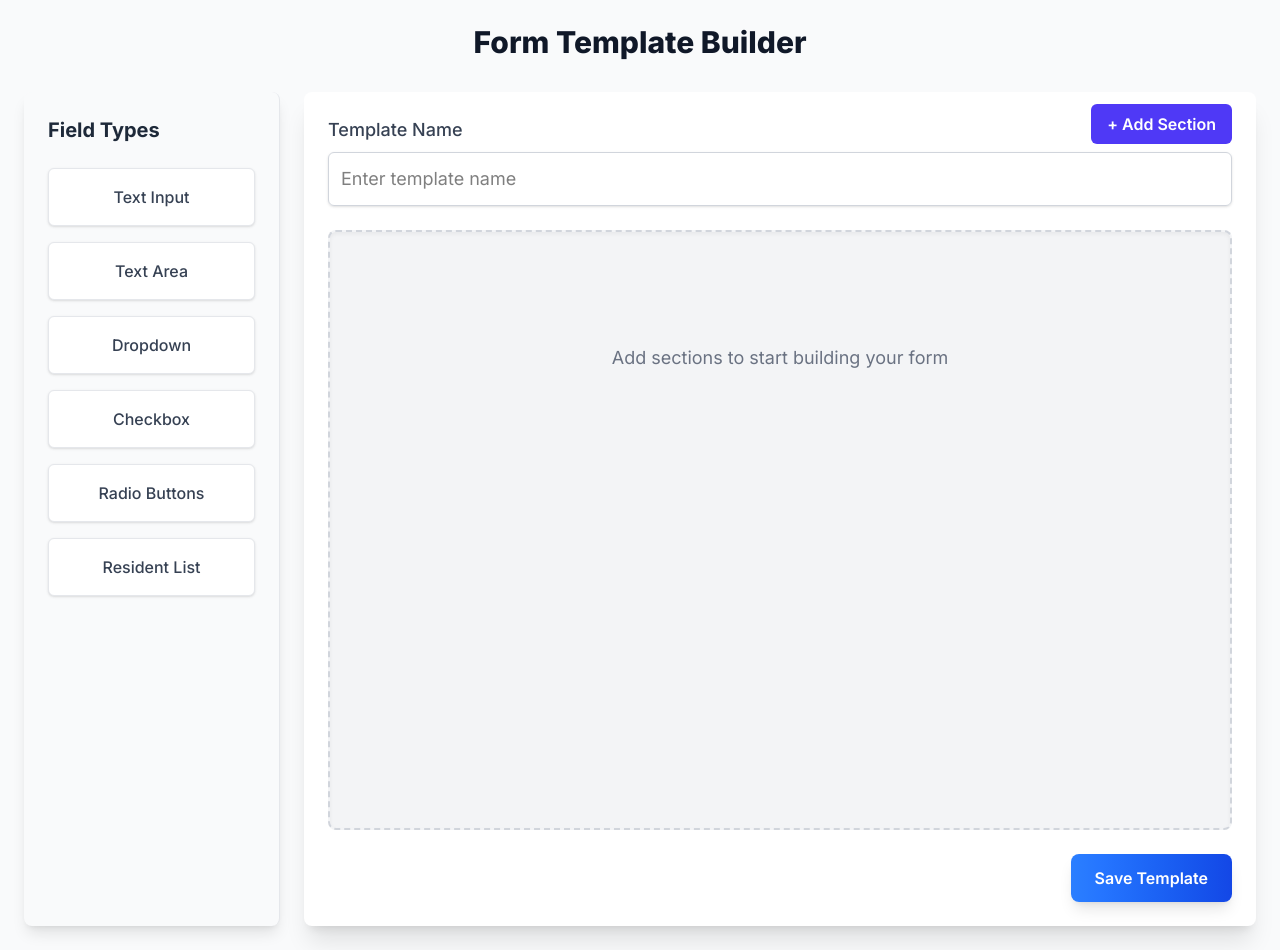
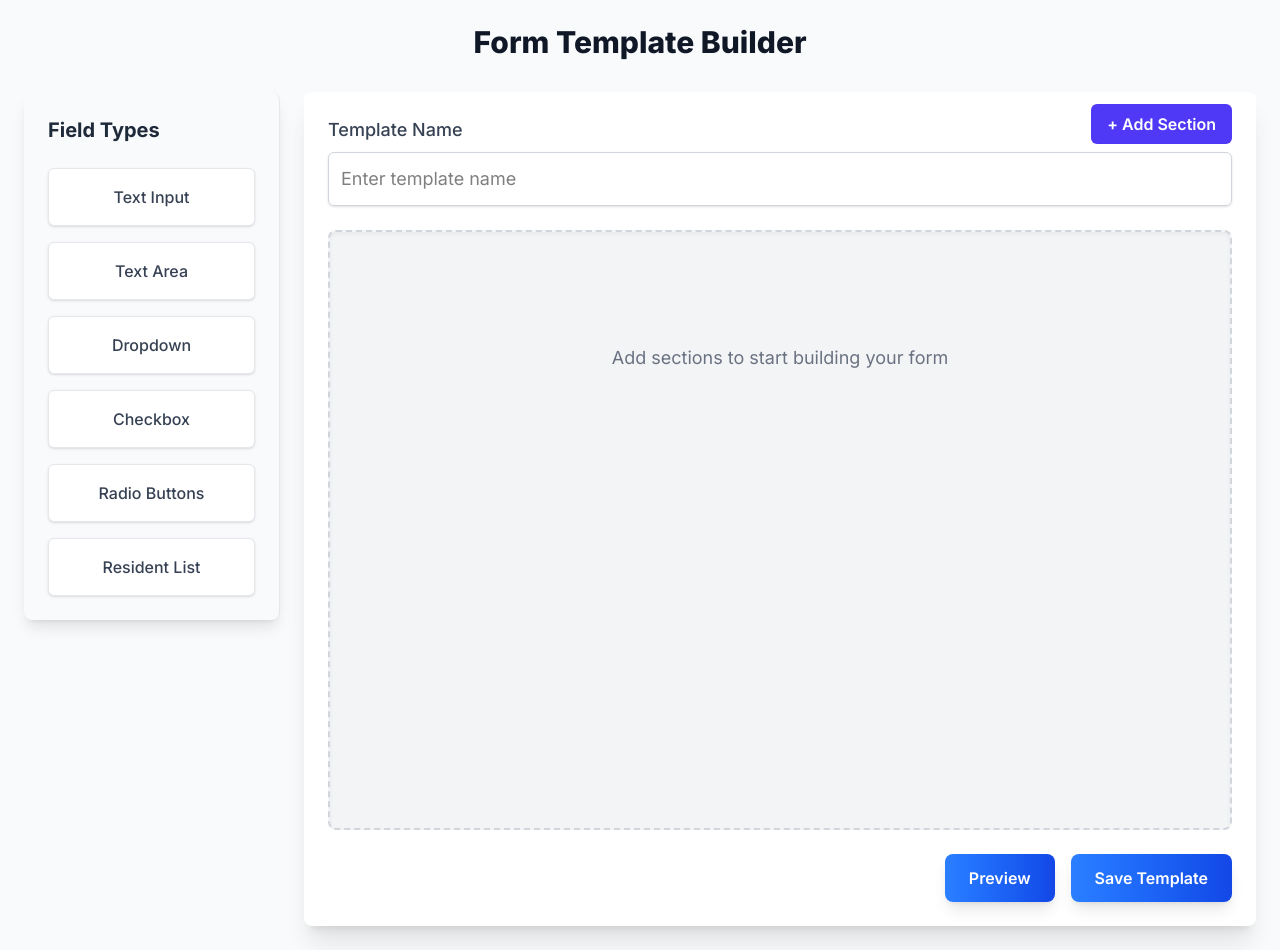
Before and after one commit to dheerendra63939580/formBuilder, a React (Vite) app: page /create-template in a window 1280 px wide. Built offline with nearby package versions, Linux system fonts and the light colour scheme.

Commit message:
feat: add preview template functionality

```diff
--- a/src/pages/FieldItem.jsx
+++ b/src/pages/FieldItem.jsx
@@ -17,7 +17,7 @@ const FieldItem = ({ field, onSelectField, onDeleteField }) => {
             style={style}
             className="flex items-center justify-between p-4 mb-3 bg-white rounded-lg shadow-md border border-gray-200 hover:border-blue-400 transition duration-200 ease-in-out cursor-grab"
         >
-            <div className="flex-grow" onClick={() => onSelectField(field)}>
+            <div className="flex-grow" >
                 <p className="font-semibold text-gray-800">{field.label || `Untitled ${field.type}`}</p>
                 <p className="text-sm text-gray-500">Type: {field.type}</p>
             </div>
--- a/src/pages/Modal.jsx
+++ b/src/pages/Modal.jsx
@@ -5,8 +5,8 @@ const Modal = ({ isOpen, onClose, title, children }) => {
     if (!isOpen) return null;
 
     return (
-        <div className="fixed inset-0 bg-gray-600 bg-opacity-50 flex items-center justify-center z-50 p-4">
-            <div className="bg-white rounded-lg shadow-xl w-full max-w-md p-6 relative">
+        <div className="fixed inset-0 bg-gray-600 bg-opacity-50 flex items-center justify-center z-50 p-4 overflow-y-scroll">
+            <div className={`bg-white rounded-lg shadow-xl w-full ${title !== "Preview" && "max-w-md"} p-6 relative`}>
                 <h3 className="text-xl font-semibold mb-4 text-gray-800">{title}</h3>
                 <button
                     onClick={onClose}
--- a/src/pages/Renderer.jsx
+++ b/src/pages/Renderer.jsx
@@ -2,7 +2,7 @@
 import React, { useState, useEffect } from 'react';
 import { useNavigate } from 'react-router-dom';
 
-const FormRenderer = ({ template, mode, initialData = {}, onSubmit }) => {
+const FormRenderer = ({ template, mode, initialData = {}, onSubmit, isPreview=false }) => {
     const [formData, setFormData] = useState({});
     const [errors, setErrors] = useState({});
     const navigate = useNavigate();
@@ -191,7 +191,7 @@ const FormRenderer = ({ template, mode, initialData = {}, onSubmit }) => {
                     </div>)
                 })}
 
-                {mode !== 'view' && (
+                {mode !== 'view' && !isPreview && (
                     <div className="flex justify-end pt-4">
                         <button
                             type="submit"
@@ -201,7 +201,7 @@ const FormRenderer = ({ template, mode, initialData = {}, onSubmit }) => {
                         </button>
                     </div>
                 )}
-                <div className="flex justify-center mt-4">
+                {!isPreview && <div className="flex justify-center mt-4">
                     <button
                         type="button"
                         onClick={() => navigate(-1)}
@@ -209,7 +209,7 @@ const FormRenderer = ({ template, mode, initialData = {}, onSubmit }) => {
                     >
                         Back
                     </button>
-                </div>
+                </div> }
             </form>
         </div>
     );
--- a/src/pages/Section.jsx
+++ b/src/pages/Section.jsx
@@ -30,26 +30,27 @@ const Section = ({ section, onAddField, onSelectField, onDeleteField, onSortEnd,
 
     return (
         <div
-            className="mb-6 p-4 border border-gray-300 rounded bg-white shadow-sm relative min-h-24"
+            className="p-4 border border-gray-300 rounded bg-white shadow-sm min-h-24"
             onDragOver={(e) => e.preventDefault()}
             onDrop={handleDrop}
         >
-            <h2 className="text-xl font-semibold text-gray-700 mb-4">{section.name}</h2>
-            <div className='absolute right-3 top-3 flex gap-2.5'>
-
-                <button type="button" className="bg-blue-500 p-2 text-white cursor-pointer" onClick={() => handleEditSectionModalOpen(section.id)}
+            <div className={`flex items-start ${section?.name?.length > 0 ? "justify-between" : "justify-end"}`}>
+                {section?.name?.length > 0 && <h2 className="text-xl font-semibold text-gray-700 mb-4">{section.name}</h2>}
+                <div className='flex gap-2.5 mb-4 [&>button]:rounded-lg [&>button]:text-white [&>button]:cursor-pointer [&>button]:p-1'>
+                    <button type="button" className="bg-blue-500" onClick={() => handleEditSectionModalOpen(section.id)}
                     >
                         Edit
                     </button>
-                <button type="button" className="bg-red-500 p-2 text-white cursor-pointer" onClick={() => handleDeleteSection(section.id)}
+                    <button type="button" className="bg-red-500" onClick={() => handleDeleteSection(section.id)}
                     >
                         Delete
                     </button>
                 </div>
+            </div>
             <DndContext sensors={sensors} collisionDetection={closestCenter} onDragEnd={(event) => onSortEnd(section.id, event)}>
                 <SortableContext items={section.fields.map(f => f.id)} strategy={verticalListSortingStrategy}>
                     <div
-                        className={`grid gap-4 grid-cols-${section.columns.sm} sm:grid-cols-${section.columns.sm} md:grid-cols-${section.columns.md} lg:grid-cols-${section.columns.lg}`}
+                        className={`grid gap-4`}
                     >
                         {section.fields.map((field) => (
                             <FieldItem
--- a/src/pages/SectionEditor.jsx
+++ b/src/pages/SectionEditor.jsx
@@ -36,7 +36,7 @@ const SectionEditor = ({ onSubmit, onCancel, isEditSection = false, editSectionD
                     </div>
                 ))}
             </div>
-            <div className="flex justify-end space-x-4">
+            <div className="flex justify-end space-x-4 [&>button]:cursor-pointer">
                 <button onClick={onCancel} className="px-4 py-2 bg-gray-200 rounded">Cancel</button>
                 <button onClick={handleSubmit} className="px-4 py-2 bg-blue-600 text-white rounded">{isEditSection ? "Update Section" : "Add Section"}</button>
             </div>
--- a/src/pages/Sidebar.jsx
+++ b/src/pages/Sidebar.jsx
@@ -12,7 +12,7 @@ const Sidebar = ({ onAddField }) => {
     ];
 
     return (
-        <div className="w-64 bg-gray-50 p-6 border-r border-gray-200 shadow-lg rounded-lg">
+        <div className="w-64 bg-gray-50 p-6 border-r border-gray-200 shadow-lg rounded-lg sticky top-0 left-0">
             <h2 className="text-xl font-bold mb-6 text-gray-800">Field Types</h2>
             <div className="space-y-4">
                 {fieldTypes.map((type) => (
--- a/src/pages/TemplateBuilder.jsx
+++ b/src/pages/TemplateBuilder.jsx
@@ -7,6 +7,7 @@ import FieldEditor from './FieldEditor.jsx';
 import Sidebar from './Sidebar.jsx';
 import FormCanvas from './FormCanvas.jsx';
 import SectionEditor from './SectionEditor.jsx'; // NEW: Section editor modal
+import Renderer from "./Renderer.jsx"
 
 const TemplateBuilder = () => {
     const navigate = useNavigate();
@@ -19,7 +20,8 @@ const TemplateBuilder = () => {
     const [message, setMessage] = useState('');
     const [messageType, setMessageType] = useState('');
     const [isEditSection, setIsEditSection] = useState(false);
-    const [editSectionData, setEditSectionData] = useState({})
+    const [editSectionData, setEditSectionData] = useState({});
+    const [isPreview, setIsPreview] = useState(false);
     const showMessage = (msg, type) => {
         setMessage(msg);
         setMessageType(type);
@@ -149,7 +151,11 @@ const TemplateBuilder = () => {
             showMessage('Error saving template.', 'error');
         }
     };
-    console.log(sections)
+
+    const handlePreview = () => {
+        setIsPreview(!isPreview)
+    }
+
     return (
         <div className="flex flex-col min-h-screen bg-gray-50 p-6 font-inter">
             <h1 className="text-3xl font-extrabold text-gray-900 mb-8 text-center">Form Template Builder</h1>
@@ -161,7 +167,9 @@ const TemplateBuilder = () => {
             )}
 
             <div className="flex-grow flex space-x-6">
-                <Sidebar onAddField={(type) => {}} /> {/* no-op, moved into FormCanvas now */}
+                <div>
+                    <Sidebar onAddField={(type) => {}} />
+                </div>
 
                 <div className="flex-grow flex flex-col bg-white rounded-lg shadow-xl p-6 relative">
                     <div className="mb-6 flex">
@@ -195,7 +203,13 @@ const TemplateBuilder = () => {
                         handleEditSection={handleEditSection}
                     />
 
-                    <div className="mt-6 flex justify-end">
+                    <div className="mt-6 flex justify-end gap-4">
+                        <button
+                            onClick={handlePreview}
+                            className="px-6 py-3 bg-gradient-to-r from-blue-500 to-blue-700 text-white font-semibold rounded-lg shadow-lg hover:from-blue-600 hover:to-blue-800 focus:outline-none focus:ring-4 focus:ring-blue-300 transition transform hover:scale-105"
+                        >
+                            Preview
+                        </button>
                         <button
                             onClick={handleSaveTemplate}
                             className="px-6 py-3 bg-gradient-to-r from-blue-500 to-blue-700 text-white font-semibold rounded-lg shadow-lg hover:from-blue-600 hover:to-blue-800 focus:outline-none focus:ring-4 focus:ring-blue-300 transition transform hover:scale-105"
@@ -225,6 +239,19 @@ const TemplateBuilder = () => {
                     editSectionData = {editSectionData}
                 />
             </Modal>
+            <Modal isOpen={isPreview} onClose={handlePreview} title="Preview">
+                <Renderer
+                    template={{
+                        id: generateUniqueId(),
+                        name: templateName,
+                        sections,
+                        createdAt: new Date().toISOString(),
+                    }}
+                    mode="create"
+                    onSubmit={handlePreview}
+                    isPreview={isPreview}
+                />
+            </Modal>
         </div>
     );
 };
```
Lines whose indentation alone changed are shown as unchanged.
